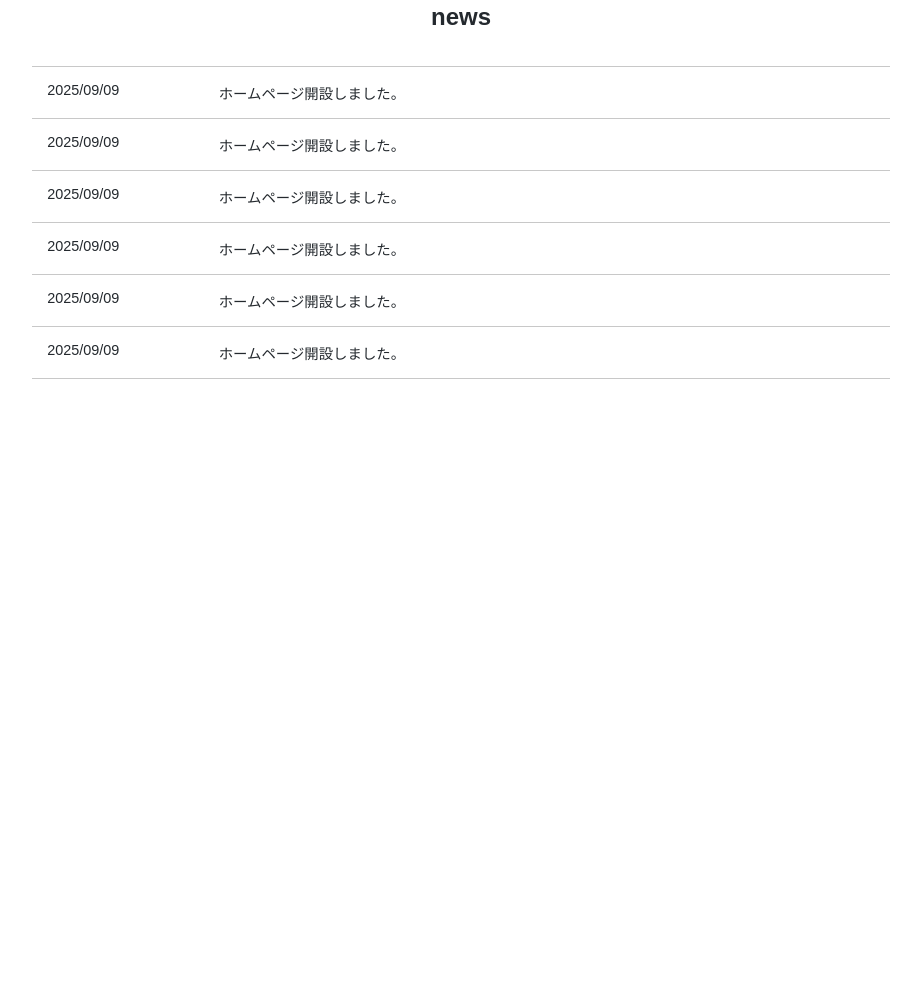
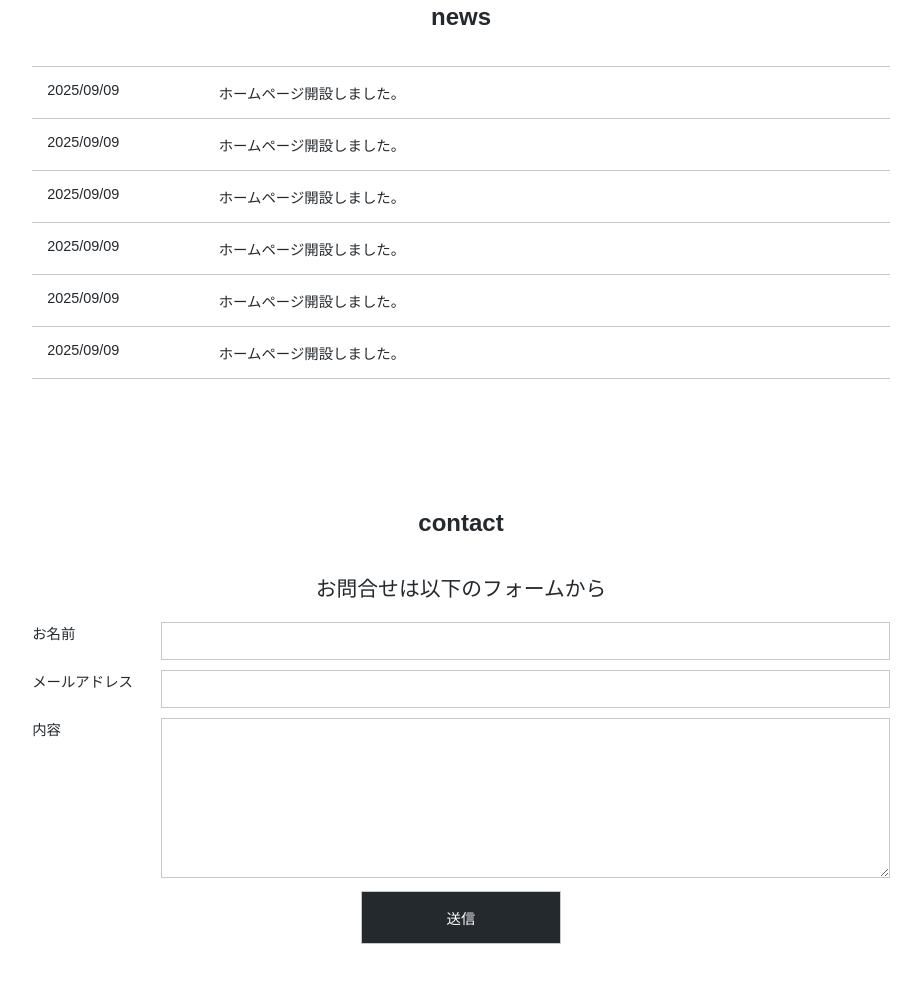
Before and after one commit to hilotaka0724/HTML_CSS_LP, a plain HTML site: page index.html in a window 1280 px wide. Shown: the part 1911-2893 px from the top of the page, without its empty margins (179-1100 px from the left). Before the commit the page ends 2420 px from the top, so only its background shows below. Drawn offline with Linux system fonts and the light colour scheme; some packages are replaced by stand-ins of ours; a web font is replaced by a local one.

Commit message:
contactセクションの追加

```diff
--- a/index.html
+++ b/index.html
@@ -86,6 +86,23 @@
             <dd>ホームページ開設しました。</dd>
         </dl>
     </section>
+
+    <!-- contact -->
+    <section id="contact" class="wrapper">
+        <h2 class="sec-title">contact</h2>
+        <p>お問合せは以下のフォームから</p>
+        <form action="#" method="post">
+            <dl>
+                <dt><label for="name">お名前</label></dt>
+                <dd><input type="text" id="name"></dd>
+                <dt><label for="email">メールアドレス</label></dt>
+                <dd><input type="email" id="email"></dd>
+                <dt><label for="content">内容</label></dt>
+                <dd><textarea name="content" id="content"></textarea></dd>
+            </dl>
+            <div class="button"><input type="submit" value="送信"></div>
+        </form>
+    </section>
 </body>
 
 </html>
--- a/style.css
+++ b/style.css
@@ -152,6 +152,55 @@ li {
   width: 80%;
 }
 
+/* contact */
+#contact p {
+  text-align: center;
+  margin-bottom: 20px;
+}
+
+#contact dl {
+  display: flex;
+  flex-wrap: wrap;
+}
+
+#contact dt {
+  width: 15%;
+  margin-bottom: 10px;
+}
+
+#contact dd {
+  width: 85%;
+  margin-bottom: 10px;
+}
+
+#contact input,
+#contact textarea {
+  width: 100%;
+  border: solid 1px #c8c8c8;
+  padding: 10px;
+}
+
+#contact textarea {
+  height: 10rem;
+}
+
+#contact .button {
+  text-align: center;
+}
+
+#contact .button input {
+  width: 200px;
+  padding: 15px 0;
+  background-color: #24292e;
+  color: #fff;
+  transition: all 0.1s;
+}
+
+#contact .button input:hover {
+  background-color: #fff;
+  color: #24292e;
+}
+
 /* sp */
 
 @media screen and (max-width: 600px) {
@@ -200,4 +249,18 @@ li {
     width: 100%;
     padding-top: 0;
   }
+
+  /* contact */
+  #contact dl {
+    flex-direction: column;
+  }
+  #contact dt {
+    width: 100%;
+    margin-bottom: 5px;
+  }
+
+  #contact dd {
+    width: 100%;
+    margin-bottom: 10px;
+  }
 }
```
